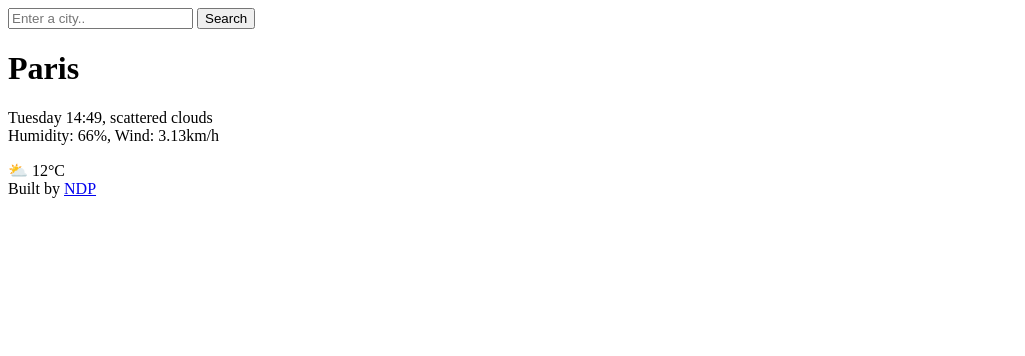
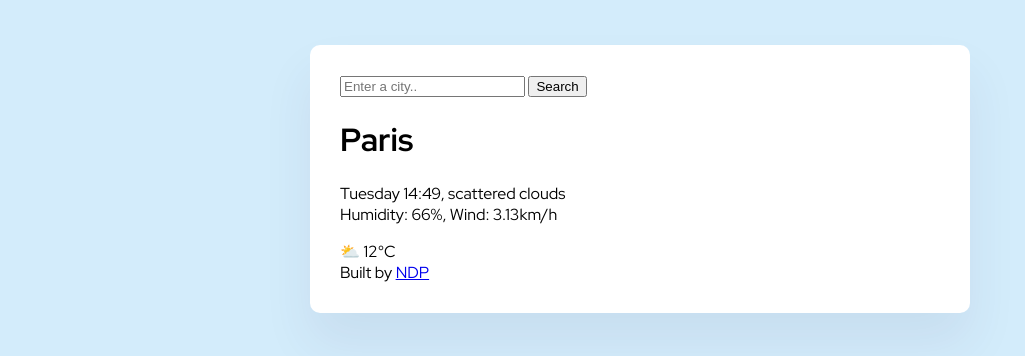
Before and after one commit to neeranie/meteo-shecodes-ndp, a plain HTML site: page index.html in a window 1280 px wide. Shown: the whole page, without its empty margins (0-1025 px from the left). Drawn offline with Linux system fonts and the light colour scheme.

Commit message:
Added custom font

```diff
--- a/index.html
+++ b/index.html
@@ -3,9 +3,17 @@
   <head>
     <meta charset="UTF-8" />
     <meta name="viewport" content="width=device-width, initial-scale=1.0" />
+    <link rel="stylesheet" href="src/style.css" />
+    <link rel="preconnect" href="https://fonts.googleapis.com" />
+    <link rel="preconnect" href="https://fonts.gstatic.com" crossorigin />
+    <link
+      href="https://fonts.googleapis.com/css2?family=Red+Hat+Display:ital,wght@0,300;0,400;0,500;0,600;0,700;0,800;0,900;1,300;1,400;1,500;1,600;1,700;1,800;1,900&display=swap"
+      rel="stylesheet"
+    />
     <title>Meteo App</title>
   </head>
   <body>
+    <div class="weather-app">
       <header>
         <form>
           <input type="search" placeholder="Enter a city.." required />
@@ -24,5 +32,6 @@
         <div>⛅ 12°C</div>
       </main>
       <footer>Built by <a href="githubaccount">NDP</a></footer>
+    </div>
   </body>
 </html>
--- /dev/null
+++ b/src/style.css
@@ -0,0 +1,13 @@
+body {
+  background-color: rgb(211, 236, 251);
+  font-family: "Red Hat Display", sans-serif;
+}
+
+.weather-app {
+  background-color: white;
+  max-width: 600px;
+  margin: 45px auto;
+  box-shadow: 0 30px 50px rgba(65, 50, 100, 0.08);
+  border-radius: 10px;
+  padding: 30px;
+}
```
Lines whose indentation alone changed are shown as unchanged.
